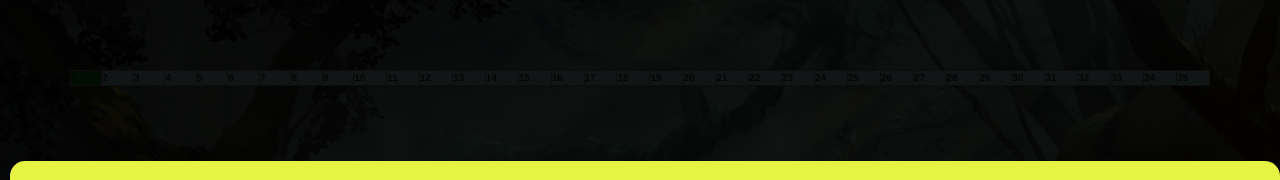
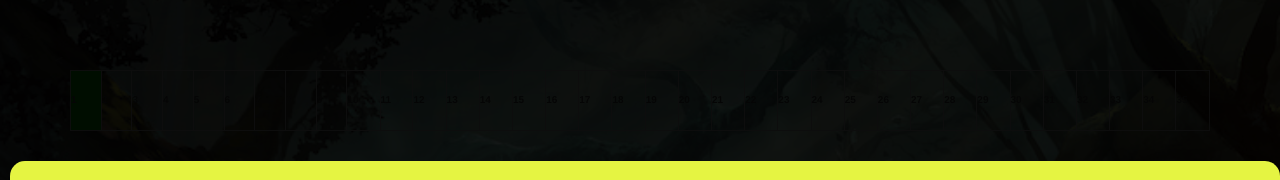
Before and after one commit to Ghizmilth/Project-0---Car-Game, a plain HTML site: page index.html in a window 1280 px wide. Shown: the part 120-300 px from the top of the page. Drawn offline with nearby package versions, Linux system fonts and the light colour scheme.

Commit message:
added some game images for the trail 2.css

```diff
--- a/style.css
+++ b/style.css
@@ -9,10 +9,12 @@ body {
 }
 
 th {
-  background-color: lightblue;
+  /*background-color: lightblue;*/
   border: 1px solid grey;
-  width: 40px;
+  width: 50px;
+  height: 60px;
   font-size: 10px;
+  background-image: url(images/rocktrail.png);
 }
 
 h1 {
```
Also changed, not shown: images/stonetrail.png (added).
